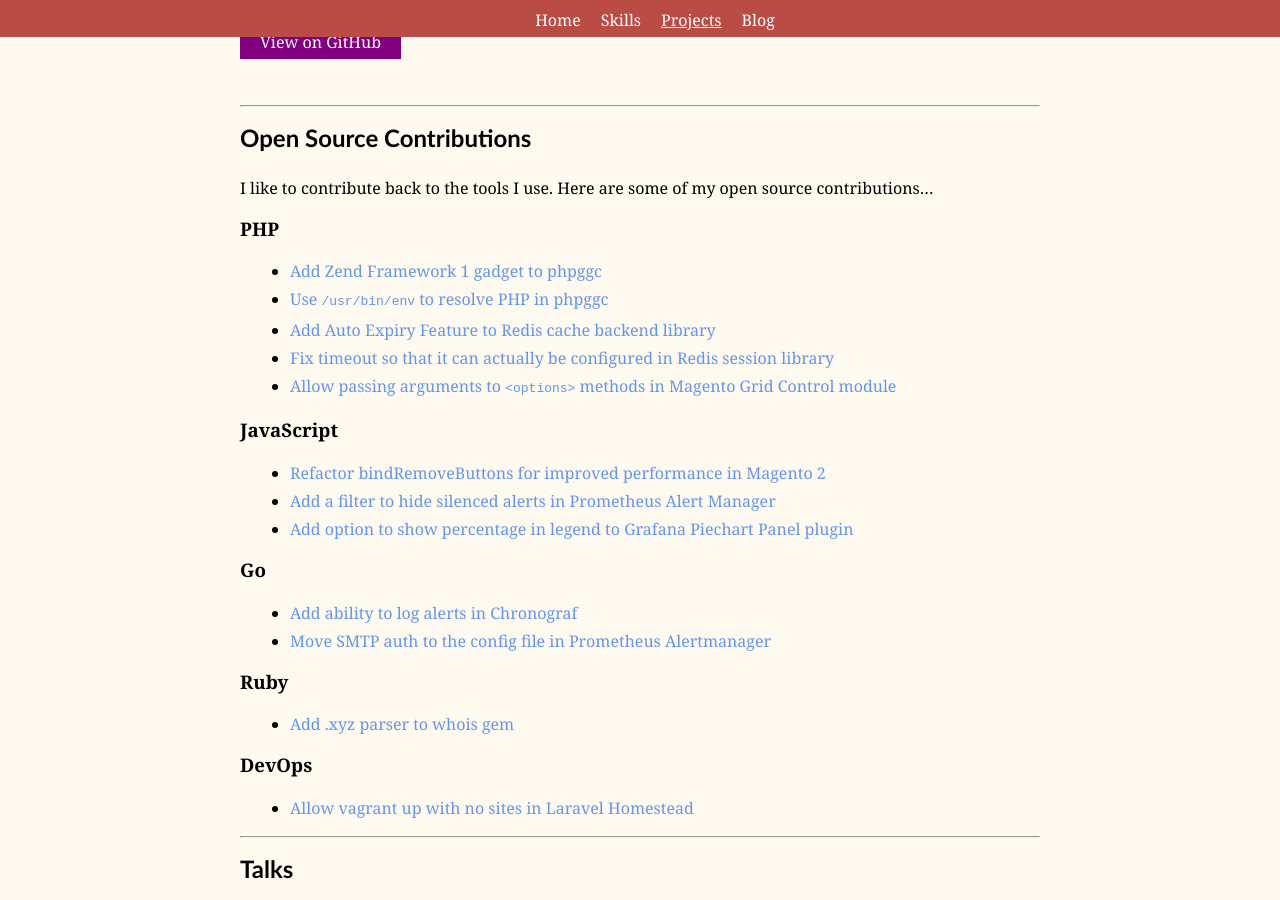
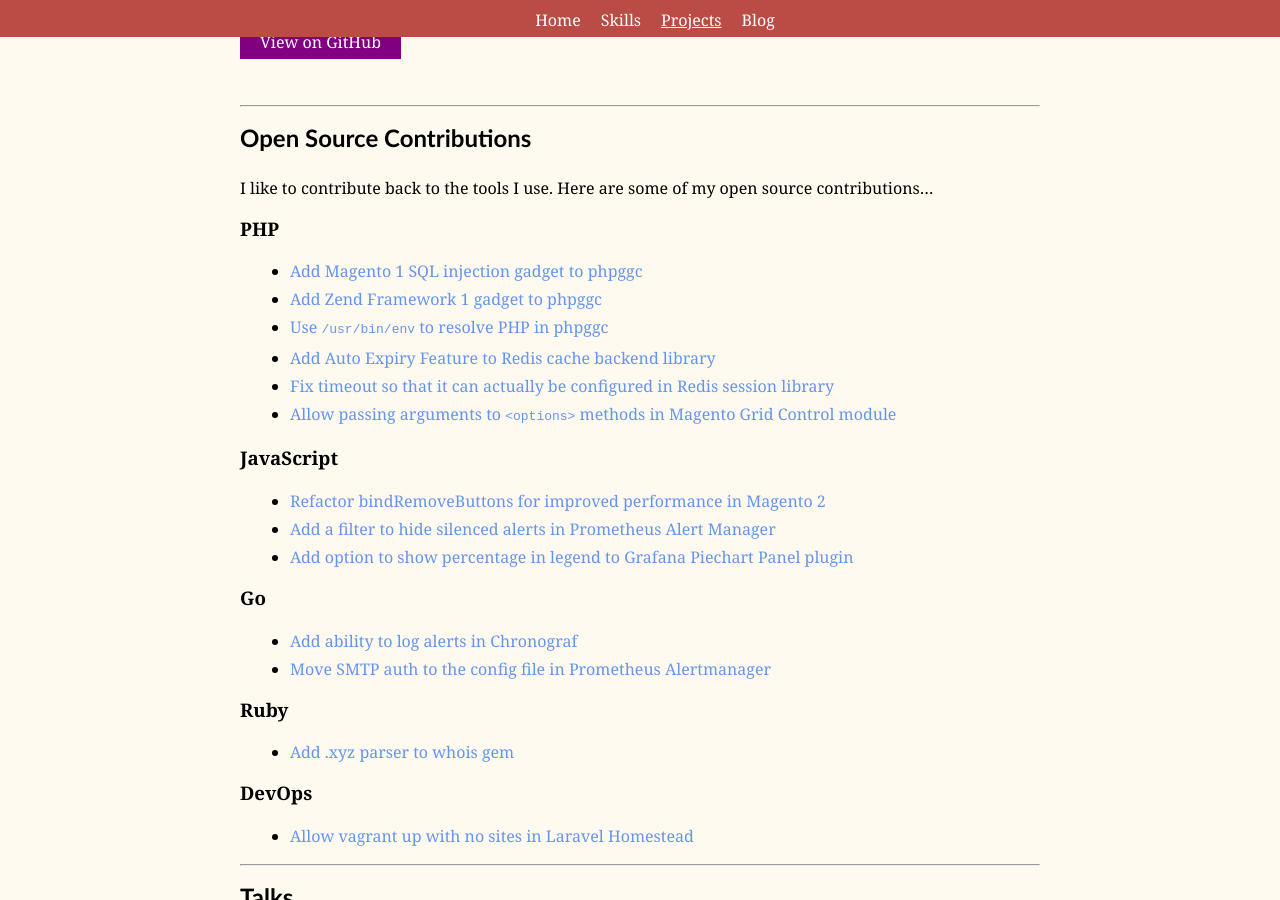
Before and after one commit to mpchadwick/mpchadwick.github.io, a Jekyll site: the page built from projects/index.md, in a window 1280 px wide and 900 px high, scrolled down 1796 px. Built offline with Jekyll 4.4.1, drawn with Linux system fonts in a browser that asks for light colours.

Commit message:
Add M1 SQLi gadget chain and meta description for projects

```diff
--- a/projects/index.md
+++ b/projects/index.md
@@ -69,6 +70,7 @@ I like to contribute back to the tools I use. Here are some of my open source co
 
 ### PHP
 
+- [Add Magento 1 SQL injection gadget to phpggc](https://github.com/ambionics/phpggc/pull/9)
 - [Add Zend Framework 1 gadget to phpggc](https://github.com/ambionics/phpggc/pull/8)
 - [Use `/usr/bin/env` to resolve PHP in phpggc](https://github.com/ambionics/phpggc/pull/5)
 - [Add Auto Expiry Feature to Redis cache backend library](https://github.com/colinmollenhour/Cm_Cache_Backend_Redis/pull/111)
```
Also changed, not shown: other parts of projects/index.md (+1 -0 lines).
